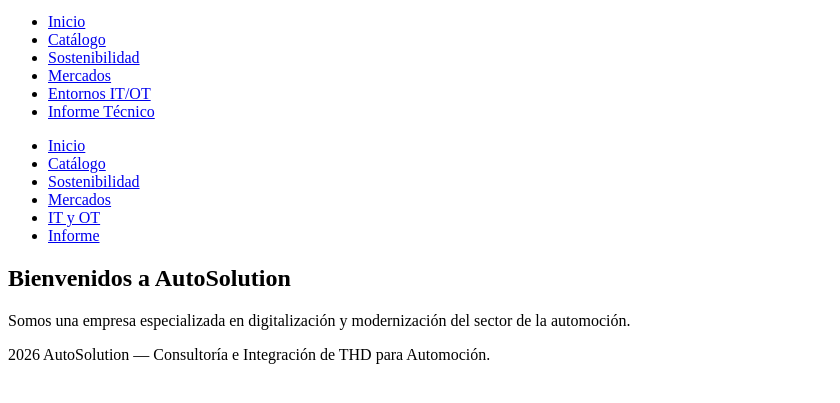
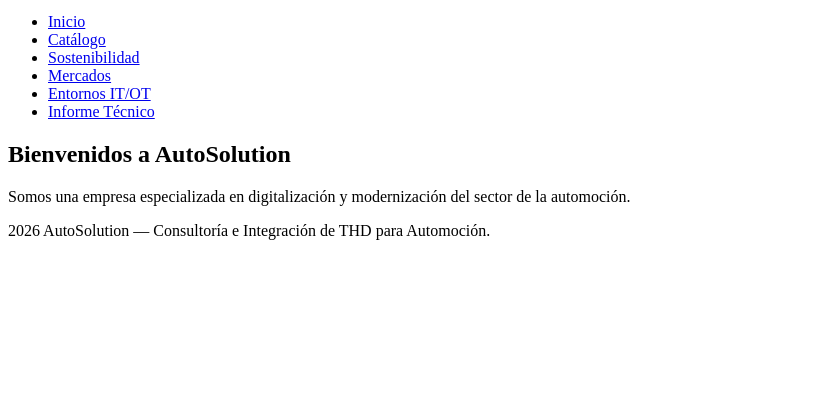
Before and after one commit to Anthmor/Automocion, a plain HTML site: page index.html in a window 1280 px wide. Shown: the part 101-504 px from the top of the page, without its empty margins (0-840 px from the left). Drawn offline with Linux system fonts and the light colour scheme.

Commit message:
Más arreglos

```diff
--- a/index.html
+++ b/index.html
@@ -24,17 +24,6 @@
         </nav>
     </header>
 
-    <nav>
-        <ul>
-            <li><a href="index.html">Inicio</a></li>
-            <li><a href="catalogo.html">Catálogo</a></li>
-            <li><a href="sostenibilidad.html">Sostenibilidad</a></li>
-            <li><a href="mercados.html">Mercados</a></li>
-            <li><a href="it-ot.html">IT y OT</a></li>
-            <li><a href="informe.html">Informe</a></li>
-        </ul>
-    </nav>
-
     <main>
         <h2>Bienvenidos a AutoSolution</h2>
         <p>Somos una empresa especializada en digitalización
```
